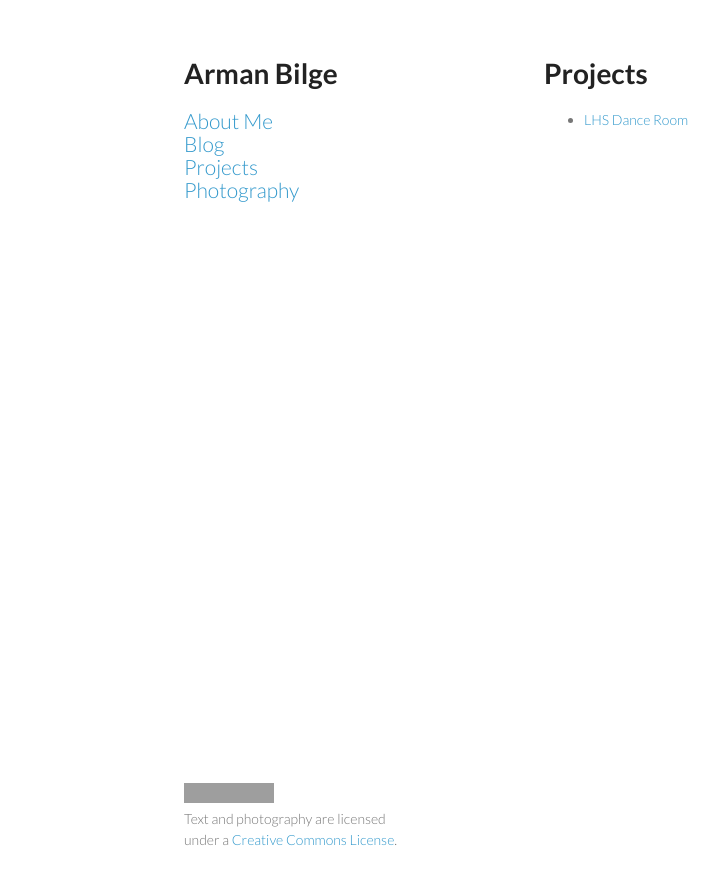
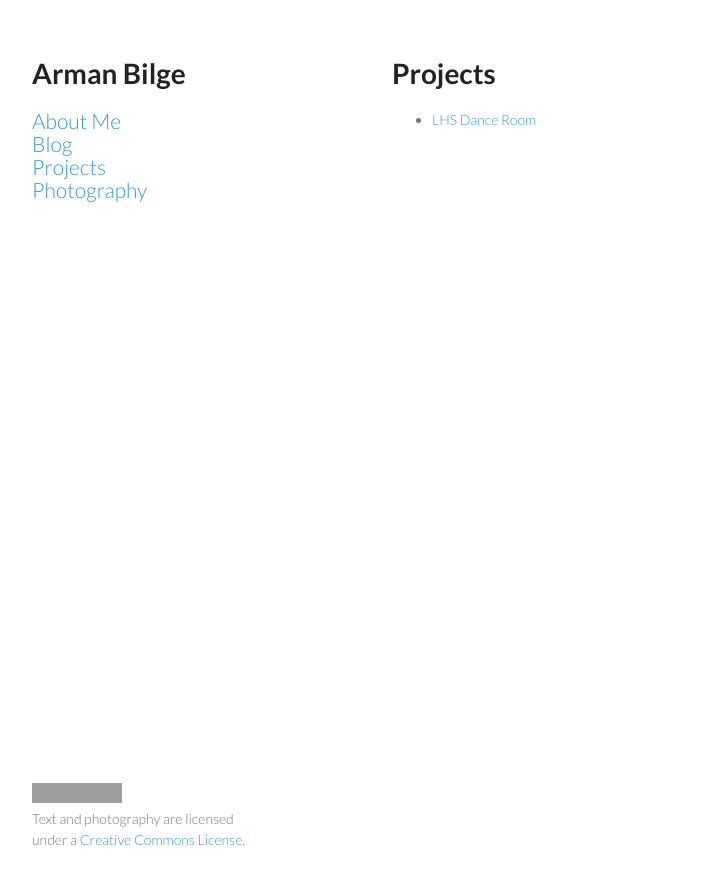
Before and after one commit to armanbilge/armanbilge.github.io, a Jekyll site: the page built from projects/index.md, in a window 1280 px wide. Shown: the top 885 px of the page, without its empty margins (26-745 px from the left). Built offline with Jekyll 4.4.1, drawn with Linux system fonts in a browser that asks for light colours; grey boxes are pictures that could not be loaded.

Commit message:
Update styles.css

```diff
--- a/stylesheets/styles.css
+++ b/stylesheets/styles.css
@@ -47,7 +47,7 @@ a small {
 
 .wrapper {
   width:860px;
-  margin:0 auto;
+  margin:0 0;
 }
 
 blockquote {
```
